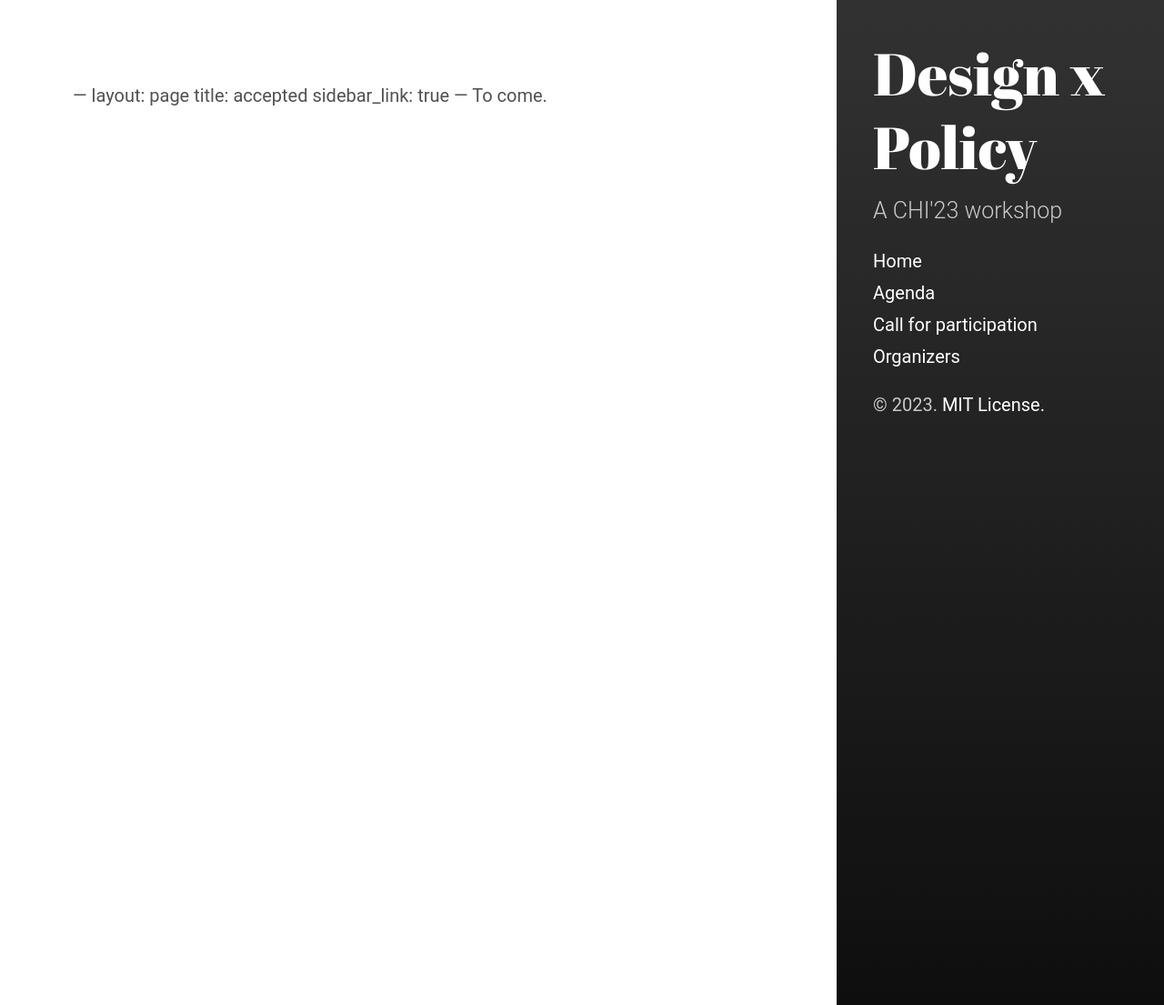
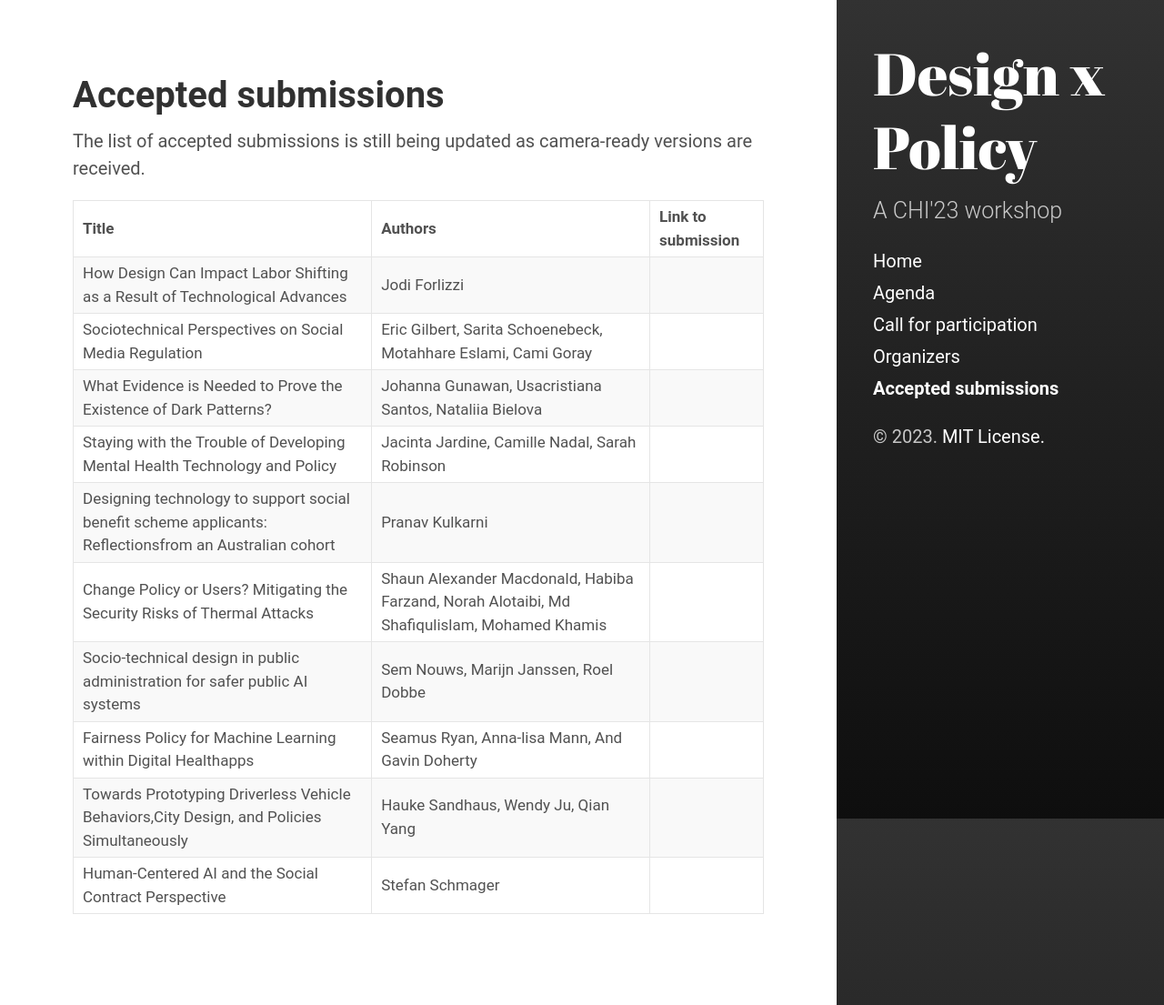
Before and after one commit to yang-qian/designpolicyCHI23, a Jekyll site: the page built from accepted.md, in a window 1280 px wide and 1105 px high. Shown: the whole window at 91% size. Built offline with Jekyll 4.4.1, drawn with Linux system fonts in a browser that asks for light colours; our own code applies the rules of GitHub Pages for plain Markdown files.

Commit message:
Update accepted.md

```diff
--- a/accepted.md
+++ b/accepted.md
@@ -1,6 +1,20 @@
-—
+---
 layout: page
-title: accepted
+title: Accepted submissions
 sidebar_link: true
-—
-To come.
+---
+
+The list of accepted submissions is still being updated as camera-ready versions are received.
+
+| Title                                                                         | Authors                                   | Link to submission |
+|-------------------------------------------------------------------------------|-------------------------------------------|--------------------|
+| How Design Can Impact Labor Shifting as a Result of Technological Advances | Jodi Forlizzi  |   |
+| Sociotechnical Perspectives on Social Media Regulation     |     Eric Gilbert, Sarita Schoenebeck, Motahhare Eslami, Cami Goray  |                    |
+| What Evidence is Needed to Prove the Existence of Dark Patterns?  |  Johanna Gunawan, Usacristiana Santos, Nataliia Bielova  |                    |
+| Staying with the Trouble of Developing Mental Health Technology and Policy | Jacinta Jardine, Camille Nadal, Sarah Robinson | |
+| Designing technology to support social benefit scheme applicants: Reflectionsfrom an Australian cohort| Pranav Kulkarni | |
+| Change Policy or Users? Mitigating the Security Risks of Thermal Attacks | Shaun Alexander Macdonald, Habiba Farzand, Norah Alotaibi, Md Shafiqulislam, Mohamed Khamis | |
+| Socio-technical design in public administration for safer public AI systems | Sem Nouws, Marijn Janssen, Roel Dobbe   | |
+| Fairness Policy for Machine Learning within Digital Healthapps | Seamus Ryan, Anna-lisa Mann, And Gavin Doherty| |
+|Towards Prototyping Driverless Vehicle Behaviors,City Design, and Policies Simultaneously|Hauke Sandhaus, Wendy Ju, Qian Yang||
+|Human-Centered AI and the Social Contract Perspective|Stefan Schmager||
```
